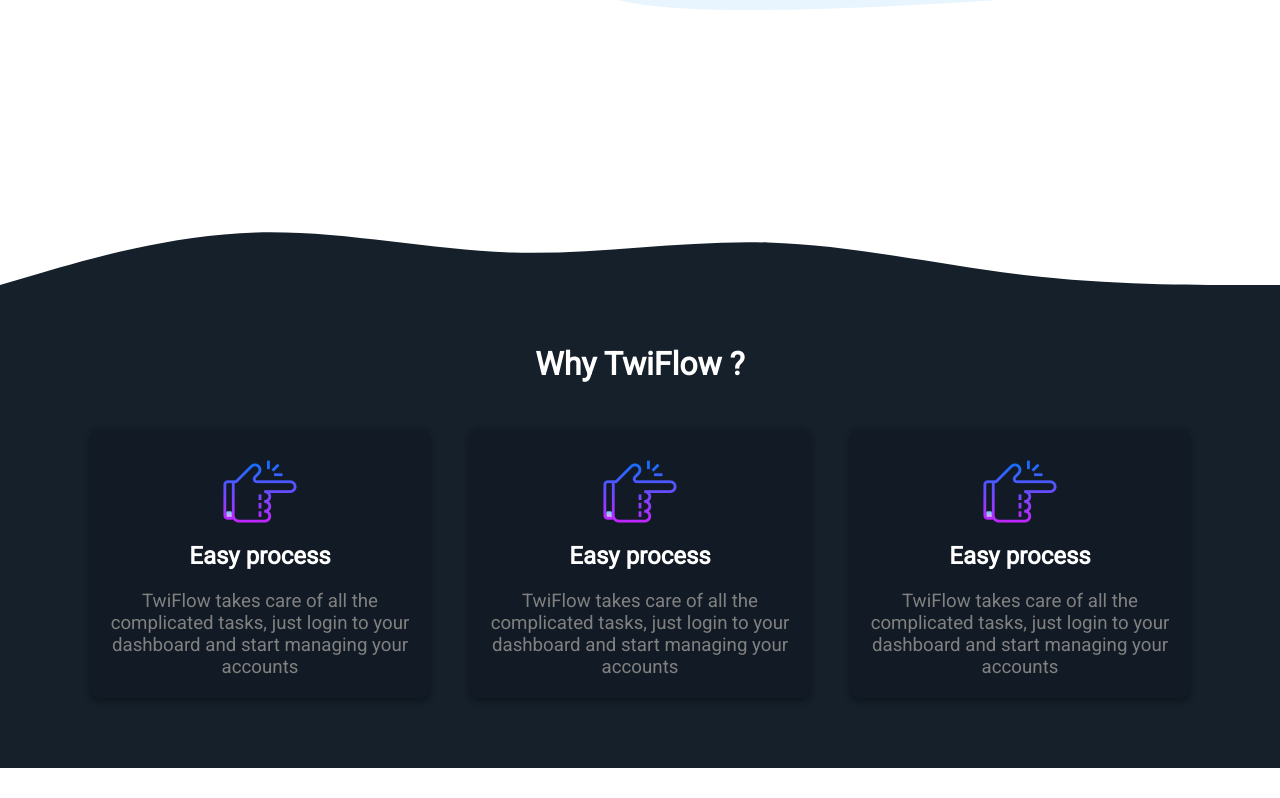
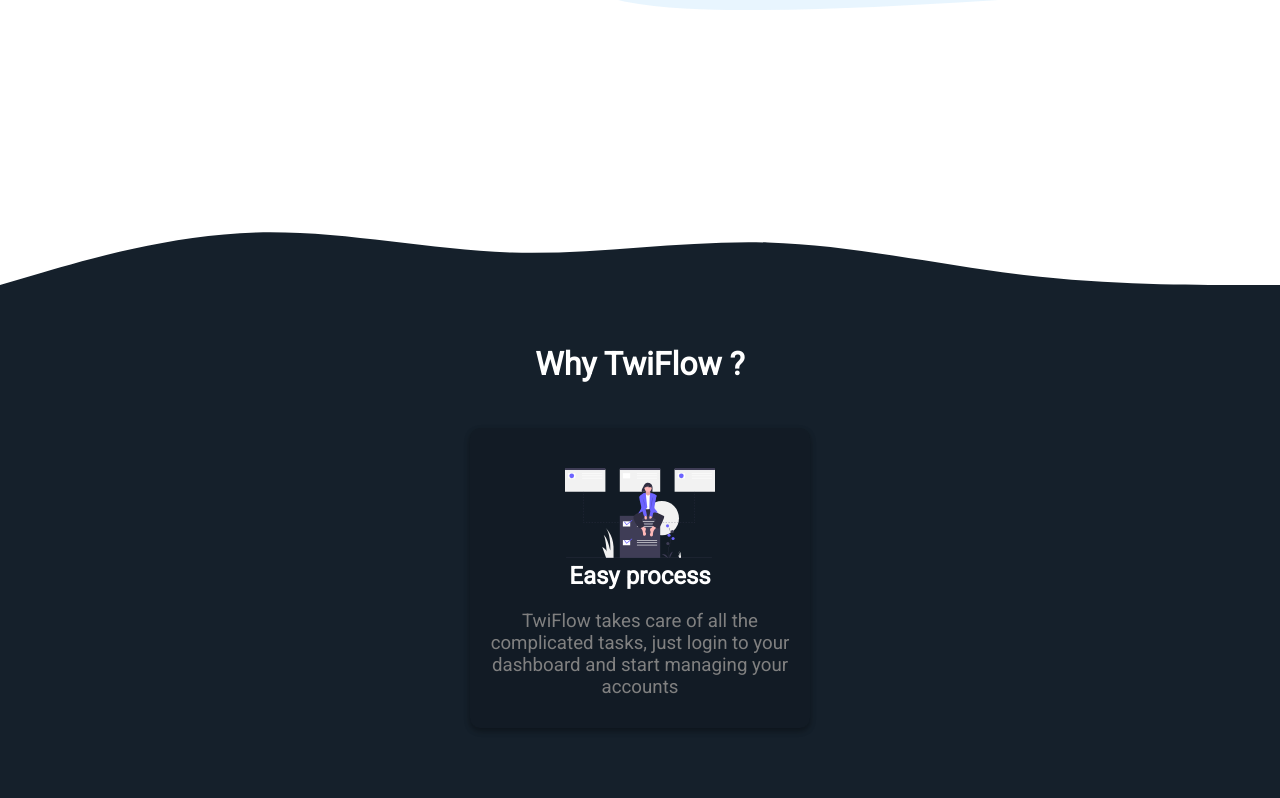
Before and after one commit to nextrie/twiflow.io, a React (Create React App) app: page / in a window 1280 px wide. Shown: the part 605-1403 px from the top of the page. Before the commit the page ends 1373 px from the top, so only its background shows below. Built offline with nearby package versions, Linux system fonts and the light colour scheme; no server answers.

Commit message:
fix design of cards like kick

```diff
--- a/src/Pages/Home/Components/About/About.js
+++ b/src/Pages/Home/Components/About/About.js
@@ -6,8 +6,8 @@
 import AboutCard from "./Components/AboutCard";
 
 //Images
-import EasyLogo from "./logo/easy.png";
 import Wave from "./imgs/wave.svg";
+import Organize from "./imgs/organize.svg";
 
 export default class About extends React.Component
 {
@@ -19,17 +19,7 @@
 				<h1 className="aboutTitle">Why TwiFlow ?</h1>
 				<div className="aboutCards">
 					<AboutCard
-						illustration={EasyLogo}
-						title="Easy process"
-						description="TwiFlow takes care of all the complicated tasks, just login to your dashboard and start managing your accounts"
-					/>
-					<AboutCard
-						illustration={EasyLogo}
-						title="Easy process"
-						description="TwiFlow takes care of all the complicated tasks, just login to your dashboard and start managing your accounts"
-					/>
-					<AboutCard
-						illustration={EasyLogo}
+						illustration={Organize}
 						title="Easy process"
 						description="TwiFlow takes care of all the complicated tasks, just login to your dashboard and start managing your accounts"
 					/>
--- a/src/Pages/Home/Components/About/Components/AboutCard.css
+++ b/src/Pages/Home/Components/About/Components/AboutCard.css
@@ -7,17 +7,18 @@
 	padding: 20px;
 	border-radius: 10px;
 	width: 300px;
+	height: 260px;
 	margin: 20px;
 	margin-top: 0;
 	background-color: rgba(0, 0, 0, .15);
 	box-shadow: 0 3px 6px rgba(0,0,0,0.16), 0 3px 6px rgba(0,0,0,0.23);
 }
 
-.cardIllustration
+.aboutCardIllustrationContainer img
 {
 	margin-top: 20px;
 	height: auto;
-	width: 80%;
+	width: 50%;
 }
 
 .aboutCardTitle
--- a/src/Pages/Home/Components/About/Components/AboutCard.js
+++ b/src/Pages/Home/Components/About/Components/AboutCard.js
@@ -4,6 +4,8 @@
 export default function AboutCard(props)
 {
 	return (
+		<>
+
 			<div className="aboutCardContainer">
 				<div className="aboutCardIllustrationContainer">
 					<img src={props.illustration} alt="cardIllustration" />
@@ -11,5 +13,6 @@
 				<h2 className="aboutCardTitle">{props.title}</h2>
 				<h3 className="aboutCardDescription secondaryText">{props.description}</h3>
 			</div>
+		</>
 	);
 }
```
Also changed, not shown: src/Pages/Home/Components/About/imgs/organize.svg (added). Lines whose indentation alone changed are shown as unchanged.
